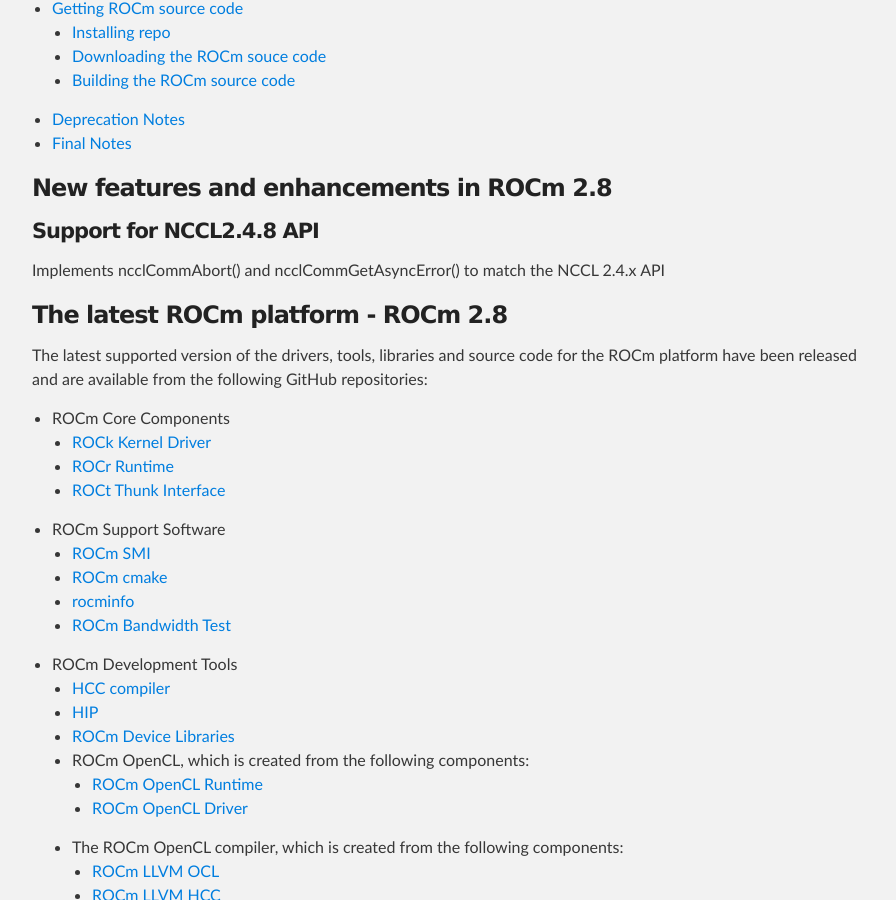
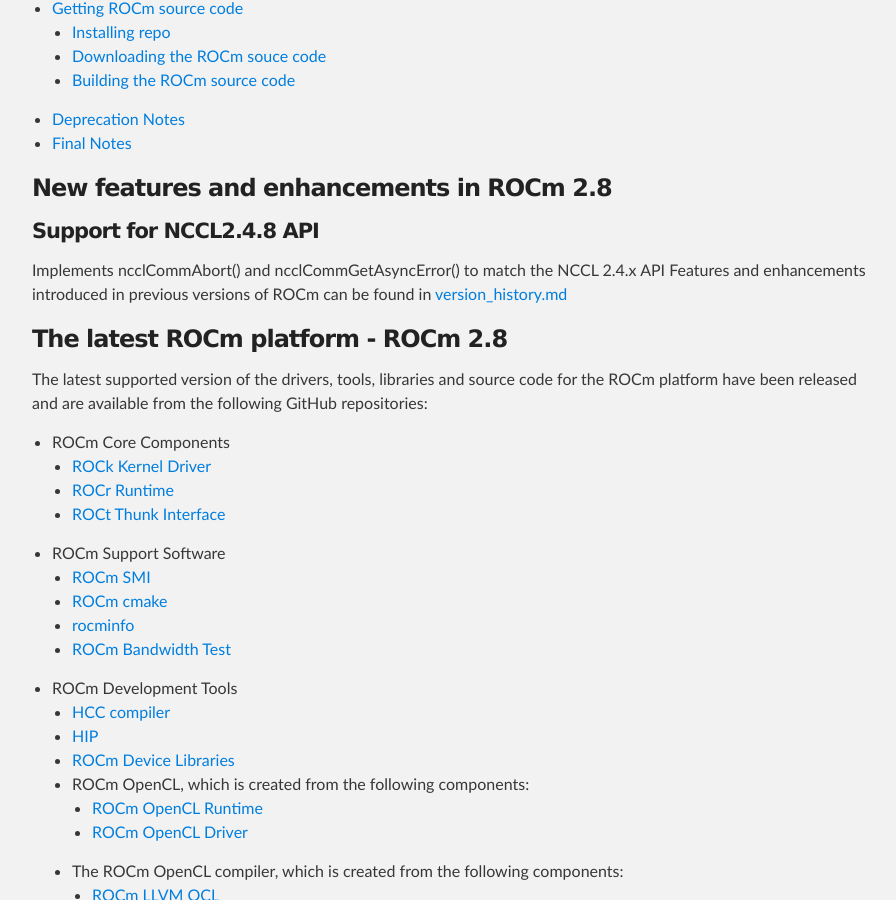
Before and after one commit to ROCm/ROCm.github.io, a Jekyll site: the page built from ROCmInstall.md, in a window 1280 px wide and 900 px high, scrolled down 837 px. Shown: the whole window, without its empty margins (183-1079 px from the left). Built offline with Jekyll 4.4.1, drawn with Linux system fonts in a browser that asks for light colours.

Commit message:
Update ROCmInstall.md

```diff
--- a/ROCmInstall.md
+++ b/ROCmInstall.md
@@ -33,6 +33,7 @@
 #### Support for NCCL2.4.8 API
 
 Implements ncclCommAbort() and ncclCommGetAsyncError() to match the NCCL 2.4.x API
+Features and enhancements introduced in previous versions of ROCm can be found in [version_history.md](https://github.com/RadeonOpenCompute/ROCm/blob/master/version_history.md)
 
 ### The latest ROCm platform - ROCm 2.8
 
```
